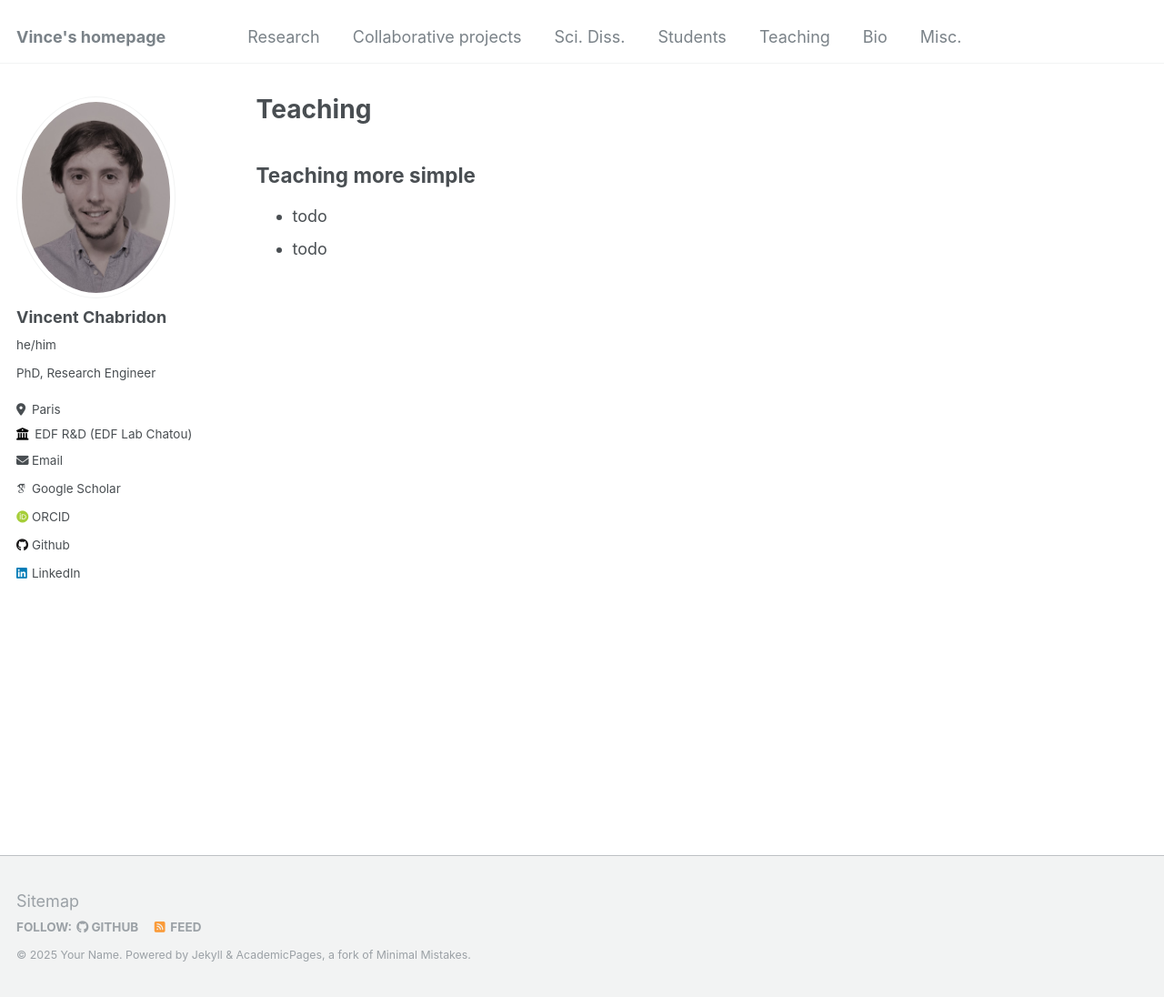
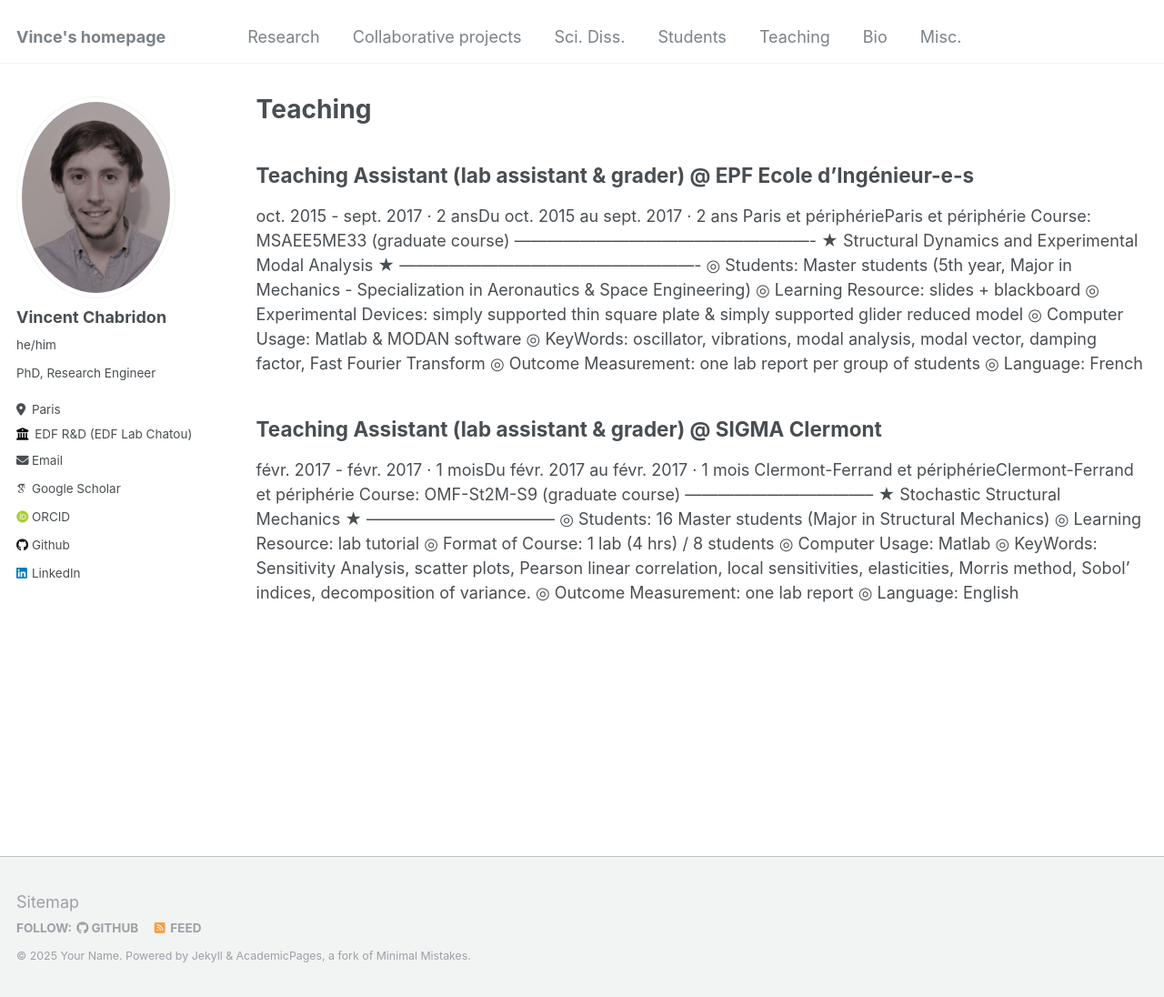
Before and after one commit to vchabri/vchabri.github.io, a Jekyll site: the page built from _pages/teaching_experiences.md, in a window 1280 px wide and 1096 px high. Shown: the whole window at 91% size. Built offline with Jekyll 4.4.1, drawn with Linux system fonts in a browser that asks for light colours; some web fonts are replaced.

Commit message:
Update teaching_experiences.md

```diff
--- a/_pages/teaching_experiences.md
+++ b/_pages/teaching_experiences.md
@@ -5,6 +5,33 @@ permalink: /teaching_experiences/
 author_profile: true
 ---
 
-## Teaching more simple
-* todo
-* todo
+
+## Teaching Assistant (lab assistant & grader) @ EPF Ecole d'Ingénieur-e-s
+oct. 2015 - sept. 2017 · 2 ansDu oct. 2015 au sept. 2017 · 2 ans
+Paris et périphérieParis et périphérie
+Course: MSAEE5ME33 (graduate course)
+-------------------------------------------------------
+★ Structural Dynamics and Experimental Modal Analysis ★
+-------------------------------------------------------
+◎ Students: Master students (5th year, Major in Mechanics - Specialization in Aeronautics & Space Engineering)
+◎ Learning Resource: slides + blackboard
+◎ Experimental Devices: simply supported thin square plate & simply supported glider reduced model
+◎ Computer Usage: Matlab & MODAN software
+◎ KeyWords: oscillator, vibrations, modal analysis, modal vector, damping factor, Fast Fourier Transform
+◎ Outcome Measurement: one lab report per group of students
+◎ Language: French
+
+## Teaching Assistant (lab assistant & grader) @ SIGMA Clermont
+févr. 2017 - févr. 2017 · 1 moisDu févr. 2017 au févr. 2017 · 1 mois
+Clermont-Ferrand et périphérieClermont-Ferrand et périphérie
+Course: OMF-St2M-S9 (graduate course)
+-----------------------------------
+★ Stochastic Structural Mechanics ★
+-----------------------------------
+◎ Students: 16 Master students (Major in Structural Mechanics)
+◎ Learning Resource: lab tutorial
+◎ Format of Course: 1 lab (4 hrs) / 8 students
+◎ Computer Usage: Matlab
+◎ KeyWords: Sensitivity Analysis, scatter plots, Pearson linear correlation, local sensitivities, elasticities, Morris method, Sobol' indices, decomposition of variance.
+◎ Outcome Measurement: one lab report
+◎ Language: English
```
